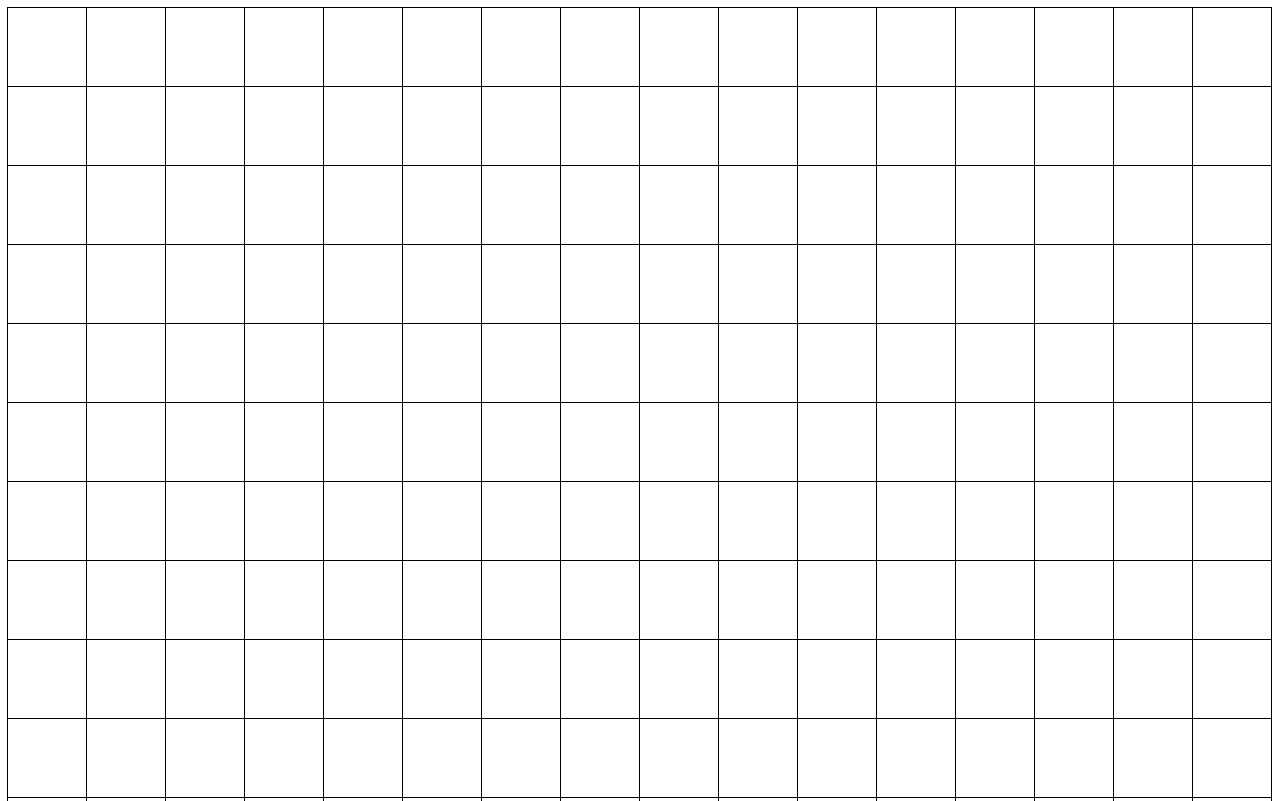
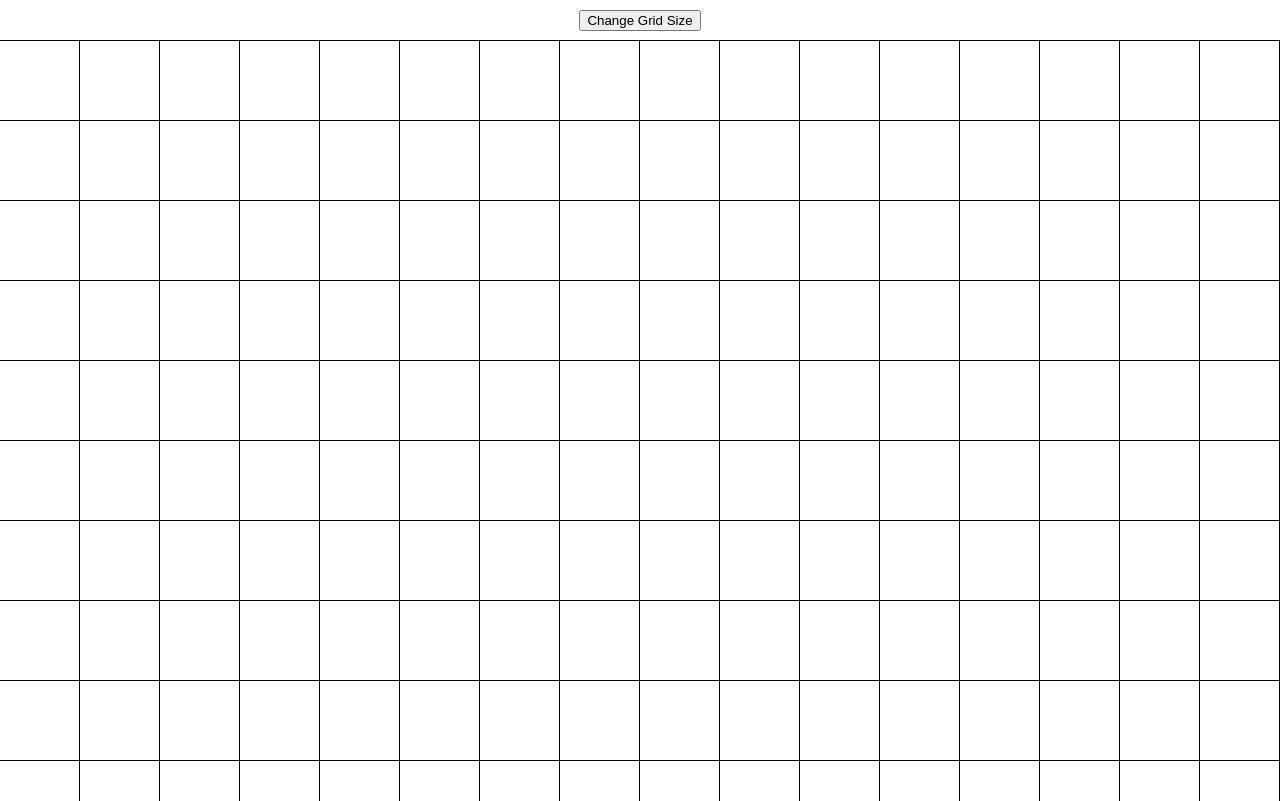
Before and after one commit to Ashtonautica/odin-etch-a-sketch, a plain HTML site: page index.html in a window 1280 px wide. Shown: the top 801 px of the page. Drawn offline with Linux system fonts and the light colour scheme.

Commit message:
Add centred button at top of page

```diff
--- a/index.html
+++ b/index.html
@@ -8,6 +8,9 @@
     <script src="./script.js" defer></script>
 </head>
 <body>
-    <div id="container"></div>
+    <div id="buttonContainer">
+        <button type="button">Change Grid Size</button>
+    </div>
+    <div id="gridContainer"></div>
 </body>
 </html>
--- a/script.js
+++ b/script.js
@@ -1,4 +1,4 @@
-const container = document.querySelector("#container");
+const container = document.querySelector("#gridContainer");
 const gridSquares = [];
 
 for (let y = 0; y < 16; y++) {
--- a/styles.css
+++ b/styles.css
@@ -1,4 +1,4 @@
-.row {
+.row, #buttonContainer {
     display: flex;
     justify-content: center;
 }
@@ -9,3 +9,11 @@
     border: 1px solid black;
     margin: -1px 0 0 -1px;
 }
+
+button {
+    margin: 10px;
+}
+
+body {
+    margin: 0;
+}
```
